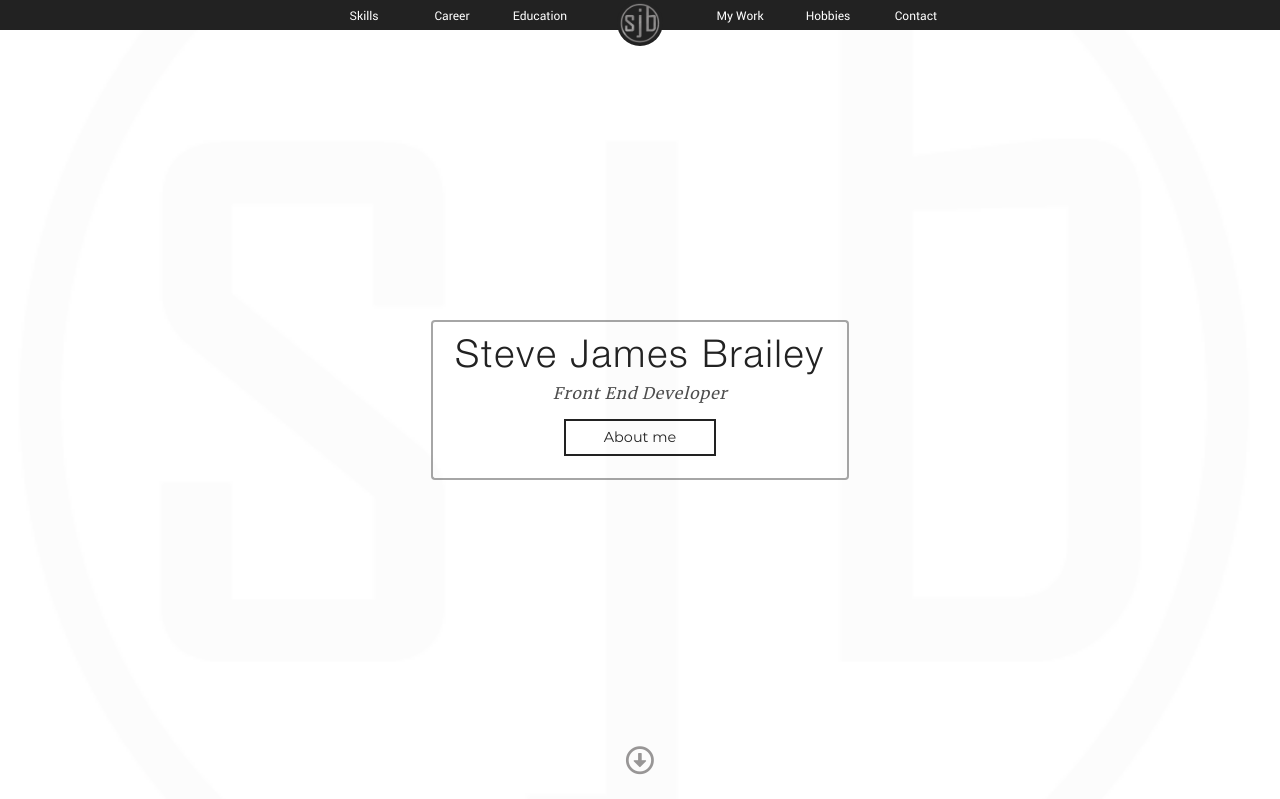
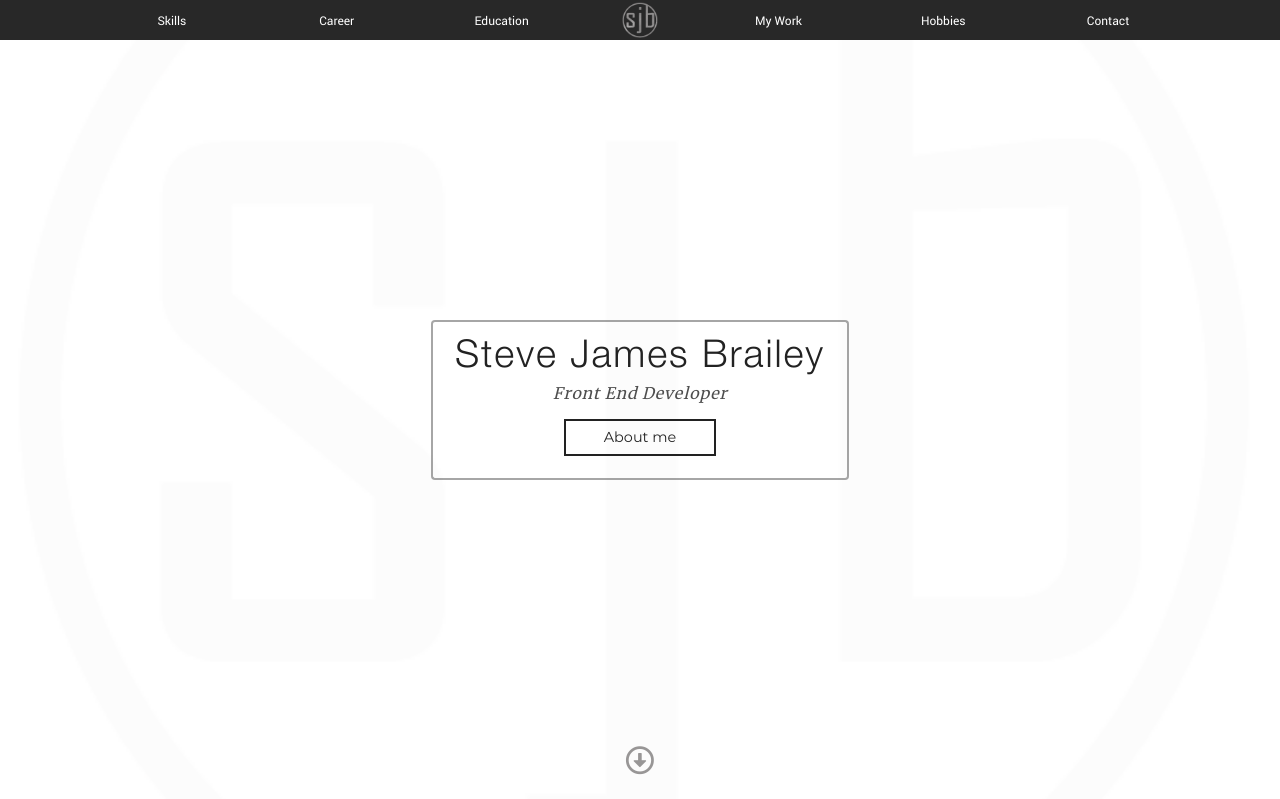
Before and after one commit to astortion/astortion.github.io, a PHP site: page / in a window 1280 px wide. Shown: the top 799 px of the page. Run offline with PHP 8.4, Linux system fonts and the light colour scheme; some libraries are stand-ins or nearby versions.

Commit message:
Nav updated

```diff
--- a/css/style.css
+++ b/css/style.css
@@ -108,93 +108,64 @@ a {
 header {
   position: fixed;
   top: 0;
+  z-index: 999;
+  display: flex;
+  justify-content: center;
+  align-items: center;
+  flex-wrap: wrap;
+  flex-direction: row-reverse;
   width: 100%;
-  z-index: 999;
-  height: 50px;
   background: #222222;
-  text-align: center;
+  opacity: 0.97;
+  padding: 0.3rem 0.9rem;
 }
 header > a {
   line-height: 0;
-}
-header > a:hover {
-  animation: logo 1s ease-in-out 1;
+  display: inline-block;
 }
 header .logo {
-  width: 40px;
-  height: 40px;
-  margin-top: 5px;
-  animation: logo 1s ease-in-out 1 5s;
+  flex: 1 1 50%;
 }
-@keyframes logo {
-  from {
-    transform: rotate(0deg);
-  }
-  to {
-    transform: rotate(360deg);
-  }
+header .logo a {
+  display: block;
+  line-height: 0;
 }
-nav {
-  height: 0px;
+header .logo img {
+  width: 36px;
+  height: 36px;
+  transition: transform 500ms ease;
 }
-nav ul {
-  background: #222222;
-  transform: scale(1, 0);
-  transform-origin: top;
-  transition: transform 400ms ease-in-out;
-}
-nav li {
-  font-size: 0.8rem;
-  font-family: "Roboto", sans-serif;
-  min-width: 88px;
-  border-top: 1px solid #333333;
-  border-bottom: 1px solid #000000;
-}
-nav li:first-child {
-  border-top: 0;
-}
-nav a {
-  padding: 1rem;
-  display: block;
-  position: relative;
-  opacity: 0;
-  transition: opacity 200ms ease-in-out;
-  transition: opacity .25s ease-in-out;
-}
-nav a:hover {
-  color: #989696;
-}
-nav input {
+header input {
   display: none;
 }
-nav #navToggle:checked ~ ul {
-  transform: scale(1, 1);
+header #navToggle:checked ~ nav ul {
+  height: 100vh;
 }
-nav #navToggle:checked ~ ul li a {
+header #navToggle:checked ~ nav ul li a {
   opacity: 1;
-  transition: opacity 250ms ease-in-out 200ms;
+  transition: opacity 450ms ease-in-out 200ms;
 }
-nav #navToggle:checked ~ label:before {
+header #navToggle:checked ~ label:before {
   transform: translateY(7px) rotate(135deg);
   width: 1.4em;
   margin-left: 5px;
 }
-nav #navToggle:checked ~ label:after {
+header #navToggle:checked ~ label:after {
   transform: translateY(-9px) rotate(-135deg);
   width: 1.4em;
   margin-left: 5px;
 }
-nav #navToggle:checked ~ label span {
+header #navToggle:checked ~ label span {
   transform: scale(0);
 }
-nav label {
-  position: absolute;
-  top: 10px;
-  right: 1rem;
+header #navToggle:checked ~ .logo img {
+  transform: rotate(-20deg);
+}
+header label {
   color: #ffffff;
   cursor: pointer;
 }
-nav label span, nav label:before, nav label:after {
+header label span, header label:before, header label:after {
   content: '';
   display: block;
   background: #ffffff;
@@ -203,7 +174,30 @@ nav label span, nav label:before, nav label:after {
   width: 2em;
   border-radius: 2px;
   position: relative;
-  transition: all .2s ease-in-out;
+  transition: all 200ms ease-in-out;
+}
+header nav {
+  flex: 1 1 100%;
+}
+header nav ul {
+  display: flex;
+  flex-direction: column;
+  height: 0;
+  transition: height 500ms cubic-bezier(0.42, 0, 0.59, 0.99);
+}
+header nav li {
+  font-size: 2rem;
+  font-family: "Roboto", sans-serif;
+  padding-top: 1rem;
+  text-align: right;
+}
+header nav a {
+  position: relative;
+  opacity: 0;
+  transition: opacity 400ms ease-in-out;
+}
+header nav a:hover {
+  color: #989696;
 }
 
 section {
@@ -501,12 +495,9 @@ section {
     flex-basis: 33.333%;
   }
 }
-@media (min-width: 768px) {
+@media (min-width: 600px) {
   header {
-    display: flex;
-    justify-content: center;
-    align-items: center;
-    height: 30px;
+    flex-wrap: nowrap;
   }
   header > a {
     position: absolute;
@@ -516,23 +507,30 @@ section {
     border-radius: 50%;
   }
   header .logo {
-    margin: 0;
-    z-index: 999;
+    flex: auto;
+    position: absolute;
   }
   header label {
     display: none;
   }
   header nav {
-    height: auto;
+    height: 30px;
+    height: 30px;
+    align-items: center;
+    justify-content: center;
+    display: flex;
   }
   header nav ul {
-    display: flex;
-    align-items: center;
-    justify-content: center;
+    flex-direction: row;
+    flex-basis: 88%;
     transform: none;
     transition: unset;
+    height: auto !important;
   }
   header nav li {
+    flex: 1;
+    text-align: center;
+    padding: 0;
     font-size: 0.75rem;
     border: 0;
   }
@@ -543,7 +541,6 @@ section {
     margin-left: 56px;
   }
   header nav li a {
-    padding: 0 1rem;
     opacity: 1;
     transition: unset;
   }
--- a/index.html
+++ b/index.html
@@ -18,10 +18,12 @@
 <body>
 
 <header>
-    <a href="#home"><img src="images/sjb.png" alt="sjb" class="logo"></a>
+    <input type="checkbox" id="navToggle" name="navToggle">
+    <label for="navToggle"><span></span></label>
+    <div class="logo">
+        <a href="#home"><img src="images/sjb.png" alt="sjb"></a>
+    </div>
     <nav>
-        <input type="checkbox" id="navToggle" name="navToggle">
-        <label for="navToggle"><span></span></label>
         <ul>
             <li><a href="#skills">Skills</a></li>
             <li><a href="#career">Career</a></li>
--- a/sass/_variables.scss
+++ b/sass/_variables.scss
@@ -1,7 +1,7 @@
 // Breakpoints Variables ----------------------------/
 $XXsmall: "(max-width: 359px) and (min-width: 320px)";
 $Xsmall: "(min-width: 480px)";
-$desktop: "(min-width: 768px)";
+$desktop: "(min-width: 600px)";
 
 // Site Variables ----------------------------/
 $primary: #989696;
--- a/sass/style.scss
+++ b/sass/style.scss
@@ -5,73 +5,40 @@
 header {
     position: fixed;
     top: 0;
+    z-index: 999;
+    display: flex;
+    justify-content: center;
+    align-items: center;
+    flex-wrap: wrap;
+    flex-direction: row-reverse;
     width: 100%;
-    z-index: 999;
-    height: 50px;
     background: $dark;
-    text-align: center;
+    opacity: 0.97;
+    padding: 0.3rem 0.9rem;
 
-    > a {
-        line-height: 0;
-        &:hover {animation: logo 1s ease-in-out 1;}
-    }
+    > a {line-height: 0; display: inline-block;}
 
     .logo {
-        width: 40px;
-        height: 40px;
-        margin-top: 5px;
-        animation: logo 1s ease-in-out 1 5s;
-
-
+        flex: 1 1 50%;
     }
-
-    @keyframes logo {
-        from {
-            transform: rotate(0deg);
-        }
-        to {
-            transform: rotate(360deg);
-        }
+    .logo a {
+        display: block;
+        line-height: 0;
     }
-}
-
-nav {
-    height: 0px;
-    ul {
-        background: $dark;
-        transform: scale(1, 0);
-        transform-origin: top;
-        transition: transform 400ms ease-in-out;
-    }
-
-    li {
-        font-size: 0.8rem;
-        font-family: $mainFontStack;
-        min-width: 88px;
-        border-top: 1px solid #333333;
-        border-bottom: 1px solid #000000;
-        &:first-child {border-top: 0;}
-    }
-
-    a {
-        padding: 1rem;
-        display: block;
-        position: relative;
-        opacity: 0;
-        transition: opacity 200ms ease-in-out;
-        &:hover {color: $primary;} transition: opacity .25s ease-in-out;
+    .logo img {
+        width: 36px;
+        height: 36px;
+        transition: transform 500ms ease;
     }
 
     input {display: none;}
-    #navToggle:checked ~ ul {transform: scale(1, 1);}
-    #navToggle:checked ~ ul li a {opacity: 1; transition: opacity 250ms ease-in-out 200ms;}
+    #navToggle:checked ~ nav ul {height: 100vh;}
+    #navToggle:checked ~ nav ul li a {opacity: 1; transition: opacity 450ms ease-in-out 200ms;}
     #navToggle:checked ~ label:before {transform: translateY(7px) rotate(135deg); width: 1.4em; margin-left: 5px;}
     #navToggle:checked ~ label:after {transform: translateY(-9px) rotate(-135deg); width: 1.4em; margin-left: 5px;}
     #navToggle:checked ~ label span {transform: scale(0);}
+    #navToggle:checked ~ .logo img {transform: rotate(-20deg);}
     label {
-        position: absolute;
-        top: 10px;
-        right: 1rem;
         color: $light;
         cursor: pointer;
         span, &:before, &:after {
@@ -83,9 +50,36 @@ nav {
             width: 2em;
             border-radius: 2px;
             position: relative;
-            transition: all .2s ease-in-out;
+            transition: all 200ms ease-in-out;
         }
     }
+
+    nav {
+        flex: 1 1 100%;
+
+        ul {
+            display: flex;
+            flex-direction: column;
+            height: 0;
+            transition: height 500ms cubic-bezier(0.42, 0, 0.59, 0.99);
+        }
+
+        li {
+            font-size: 2rem;
+            font-family: $mainFontStack;
+            padding-top: 1rem;
+            text-align: right;
+        }
+
+        a {
+            position: relative;
+            opacity: 0;
+            transition: opacity 400ms ease-in-out;
+            &:hover {color: $primary;}
+        }
+
+    }
+
 }
 
 
@@ -401,10 +395,7 @@ section {
 
 @media #{$desktop} {
     header {
-        display: flex;
-        justify-content: center;
-        align-items: center;
-        height: 30px;
+        flex-wrap: nowrap;
         > a {
             position: absolute;
             background: $dark;
@@ -412,23 +403,30 @@ section {
             top: 0;
             border-radius: 50%;
         }
-        .logo {margin: 0; z-index: 999;}
+        .logo {flex: auto; position: absolute;}
         label {display: none;}
         nav {
-            height: auto;
-            ul {
-                display: flex;
+            height: 30px;
+                height: 30px;
                 align-items: center;
                 justify-content: center;
+                display: flex;
+            ul {
+                flex-direction: row;
+                flex-basis: 88%;
                 transform: none;
                 transition: unset;
+                height: auto!important;
             }
             li {
+                flex: 1;
+                text-align: center;
+                padding: 0;
                 font-size: 0.75rem;
                 border: 0;
                 &:nth-of-type(3) {margin-right: 56px;}
                 &:nth-of-type(4) {margin-left: 56px;}
-                a {padding: 0 1rem; opacity: 1; transition: unset;}
+                a {opacity: 1; transition: unset;}
             }
         }
     }
```
